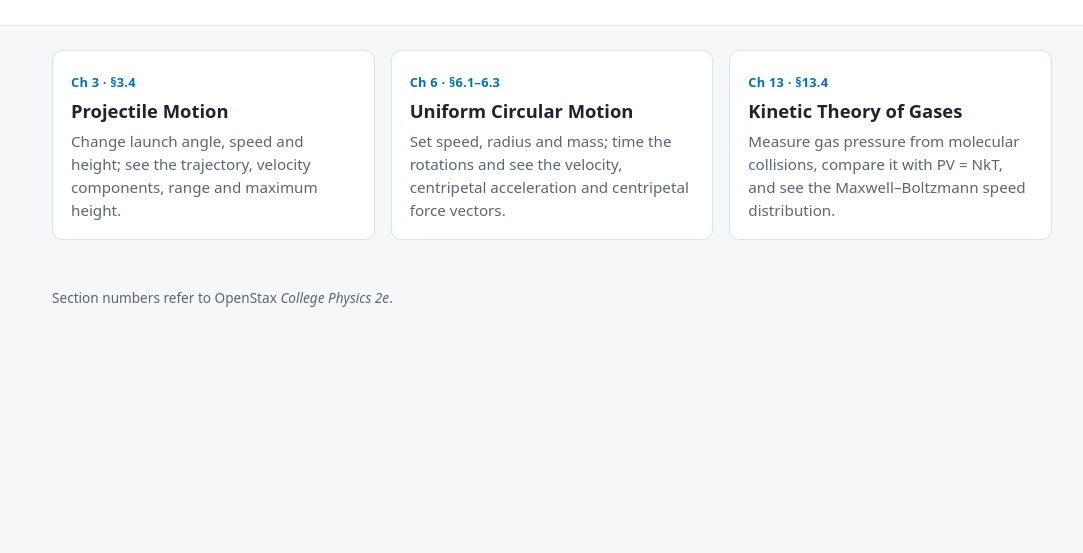
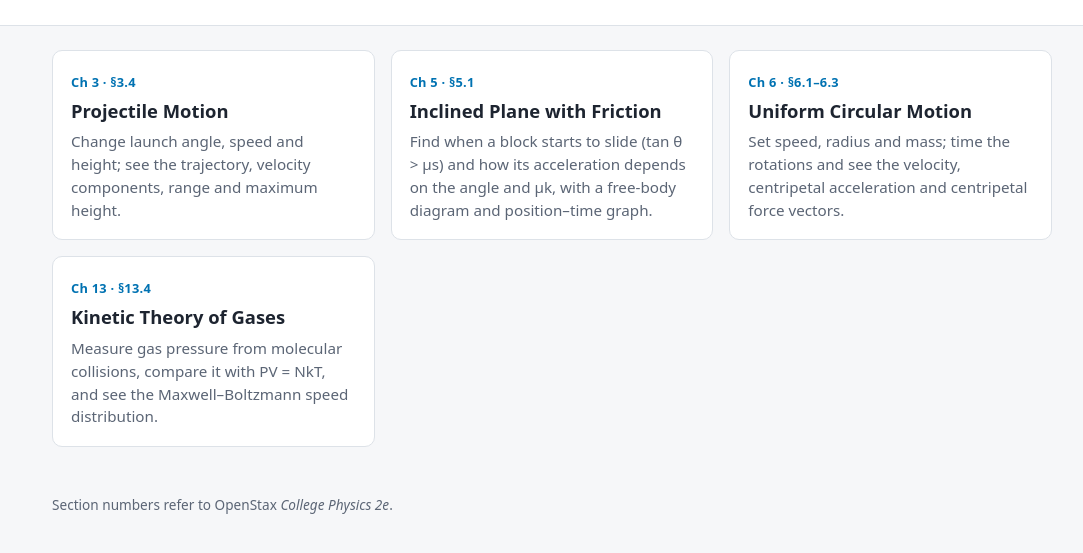
Before and after one commit to SwanPhysics/physics-sims, a plain HTML site: page index.html in a window 1280 px wide. Shown: the part 105-658 px from the top of the page, without its empty margins (88-1171 px from the left). Drawn offline with Linux system fonts and the light colour scheme.

Commit message:
Add link for Inclined Plane with Friction simulation

```diff
--- a/index.html
+++ b/index.html
@@ -51,6 +51,12 @@
       <p>Change launch angle, speed and height; see the trajectory, velocity components, range and maximum height.</p>
     </a>
 
+    <a class="card" href="sims/ch05-inclined-plane-with-friction/">
+      <span class="chapter">Ch 5 · §5.1</span>
+      <h3>Inclined Plane with Friction</h3>
+      <p>Find when a block starts to slide (tan θ &gt; μs) and how its acceleration depends on the angle and μk, with a free-body diagram and position–time graph.</p>
+    </a>
+
     <a class="card" href="sims/ch06-uniform-circular-motion/">
       <span class="chapter">Ch 6 · §6.1–6.3</span>
       <h3>Uniform Circular Motion</h3>
```
